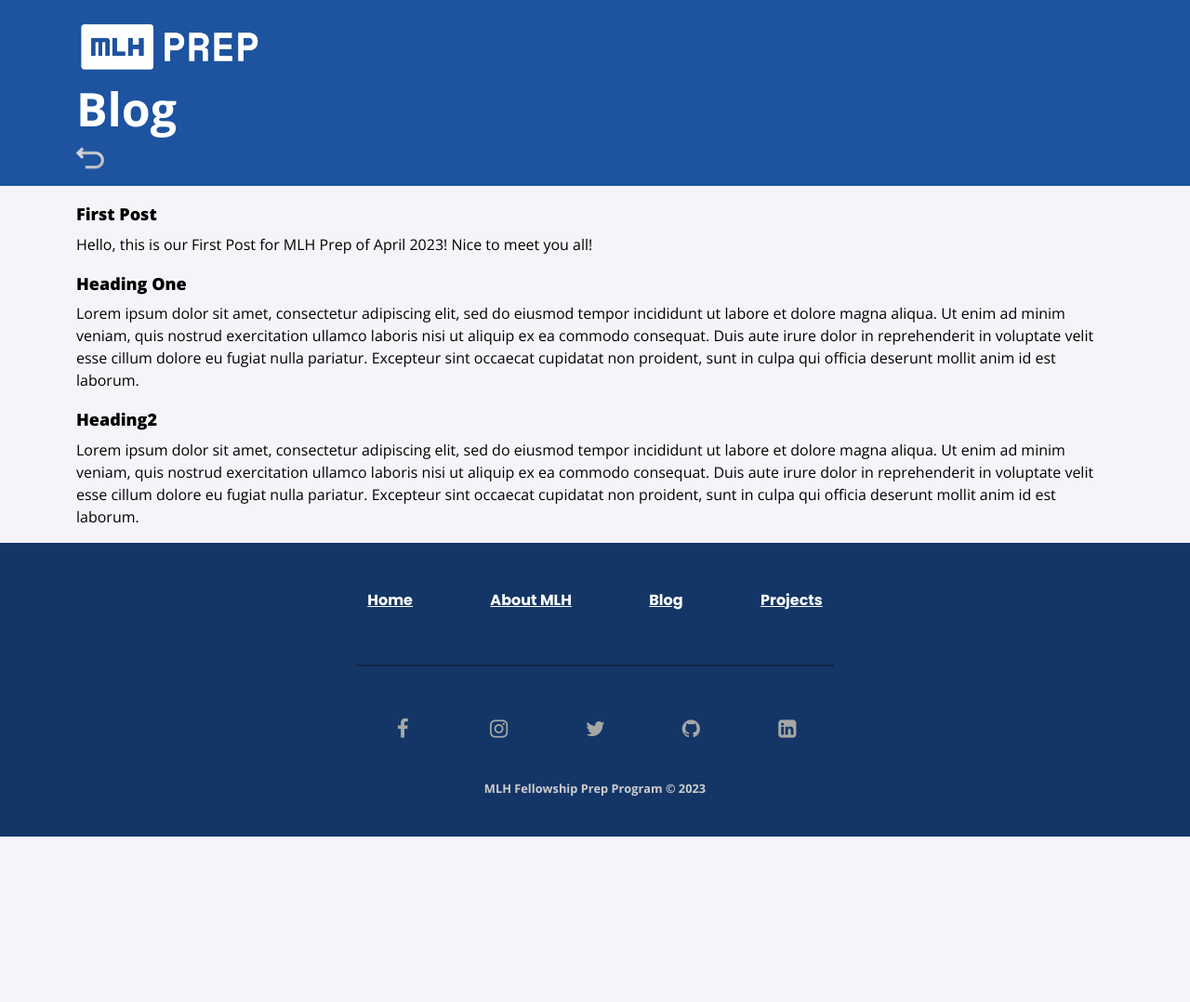
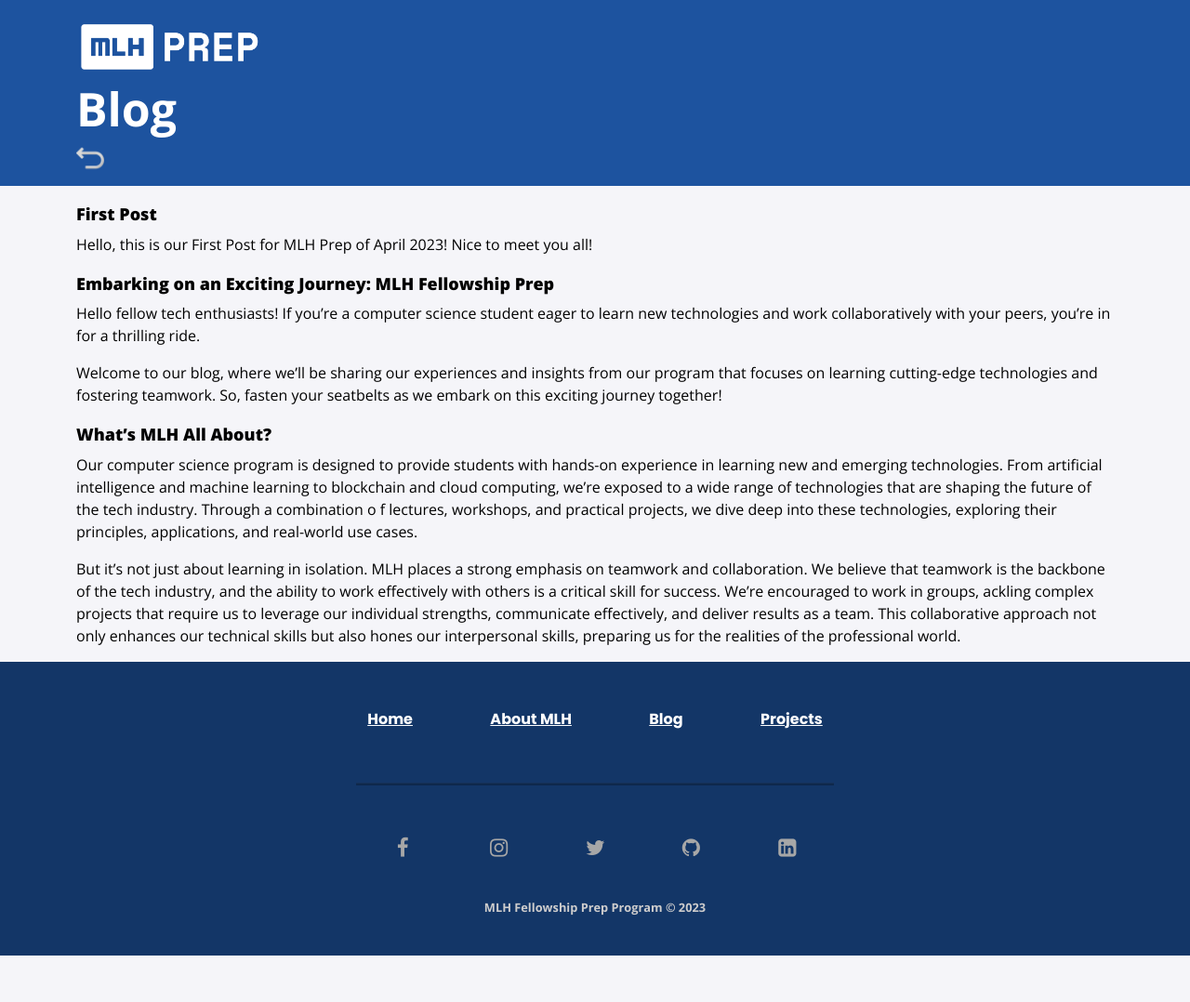
Before and after one commit to MLH-Fellowship/prep-portfolio-23.APR.PREP.2, a Jekyll site: the page built from blog/blog.md, in a window 1280 px wide. Shown: the whole page at 93% size. Built offline with Jekyll 4.4.1, drawn with Linux system fonts in a browser that asks for light colours; nearby versions of some CDN libraries; before the commit the page ends 950 px from its top, so only the background shows below that.

Commit message:
updated blog entry

```diff
--- a/_layouts/blog-page.html
+++ b/_layouts/blog-page.html
@@ -18,7 +18,7 @@
 </div>
 
 <div class="container page">
-    <body>
+    <body class="blog-text">
         {% include blog.html %}
     </body>
 </div>
--- a/blog/blog.md
+++ b/blog/blog.md
@@ -8,10 +8,27 @@
 Hello, this is our First Post for MLH Prep of April 2023! Nice to meet you all!
 
 
-## Heading One
+## Embarking on an Exciting Journey: MLH Fellowship Prep
 
-Lorem ipsum dolor sit amet, consectetur adipiscing elit, sed do eiusmod tempor incididunt ut labore et dolore magna aliqua. Ut enim ad minim veniam, quis nostrud exercitation ullamco laboris nisi ut aliquip ex ea commodo consequat. Duis aute irure dolor in reprehenderit in voluptate velit esse cillum dolore eu fugiat nulla pariatur. Excepteur sint occaecat cupidatat non proident, sunt in culpa qui officia deserunt mollit anim id est laborum.
+Hello fellow tech enthusiasts! If you're a computer science student eager to learn new
+technologies and work collaboratively with your peers, you're in for a thrilling ride.
 
-## Heading2
+Welcome to our blog, where we'll be sharing our experiences and insights
+from our program that focuses on learning cutting-edge technologies and fostering teamwork.
+So, fasten your seatbelts as we embark on this exciting journey together!
 
-Lorem ipsum dolor sit amet, consectetur adipiscing elit, sed do eiusmod tempor incididunt ut labore et dolore magna aliqua. Ut enim ad minim veniam, quis nostrud exercitation ullamco laboris nisi ut aliquip ex ea commodo consequat. Duis aute irure dolor in reprehenderit in voluptate velit esse cillum dolore eu fugiat nulla pariatur. Excepteur sint occaecat cupidatat non proident, sunt in culpa qui officia deserunt mollit anim id est laborum.
+## What's MLH All About?
+
+Our computer science program is designed to provide students with
+hands-on experience in learning new and emerging technologies. From artificial
+intelligence and machine learning to blockchain and cloud computing, we're exposed to a
+wide range of technologies that are shaping the future of the tech industry. Through a combination o
+f lectures, workshops, and practical projects, we dive deep into these technologies, exploring
+their principles, applications, and real-world use cases.
+
+But it's not just about learning in isolation. MLH places a strong emphasis on teamwork and collaboration.
+We believe that teamwork is the backbone of the tech industry, and the ability to work
+effectively with others is a critical skill for success. We're encouraged to work in groups,
+ackling complex projects that require us to leverage our individual strengths, communicate
+effectively, and deliver results as a team. This collaborative approach not only enhances our
+technical skills but also hones our interpersonal skills, preparing us for the realities of the professional world.
```
